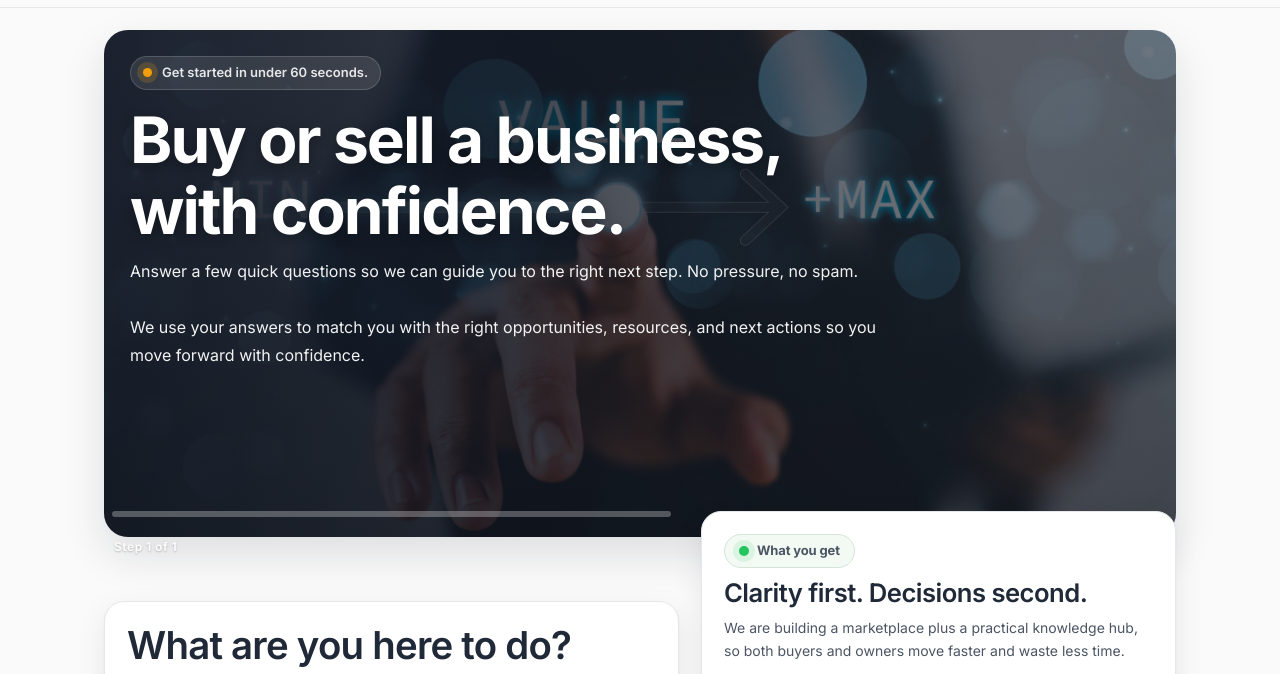
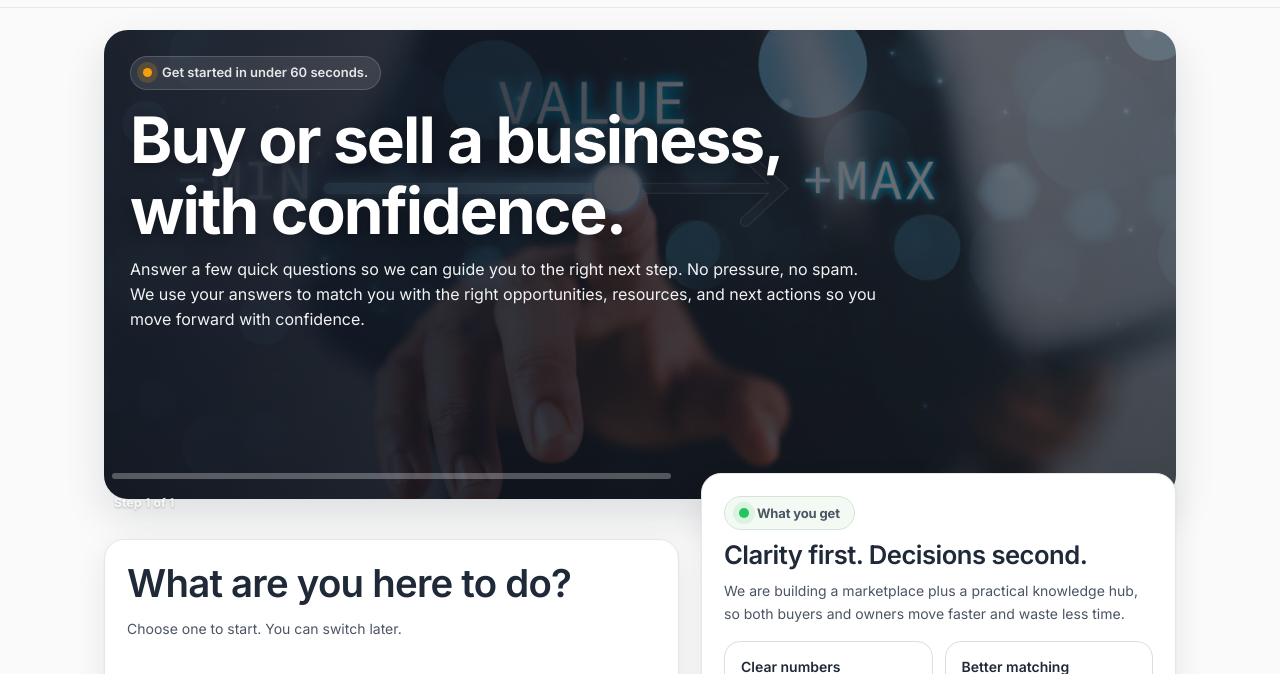
Before and after one commit to thecloudforestretreat/businessbuyingandselling-site, a plain HTML site: page testing2/index.html in a window 1280 px wide. Shown: the part 59-733 px from the top of the page. Drawn offline with Linux system fonts and the light colour scheme.

Commit message:
Update site.css

```diff
--- a/assets/css/site.css
+++ b/assets/css/site.css
@@ -54,7 +54,7 @@ html,body{
 }
 
 body{
-  font-family:"Inter",system-ui,-apple-system,BlinkMacSystemFont,"Segoe UI",sans-serif;
+  font-family:"Montserrat",system-ui,-apple-system,BlinkMacSystemFont,"Segoe UI",sans-serif;
   color:var(--text-primary);
   background:var(--bg-soft);
   line-height:1.6;
@@ -1061,64 +1061,60 @@ footer.bbas-footer span{
 
 
 /* =====================================================
-   HERO IMAGE + STEP LABEL POSITION FIX
+   HERO COPY + PROGRESS LABEL STRUCTURAL FIX
    ===================================================== */
 
-.heroTop{
-  background:
-    linear-gradient(
-      90deg,
-      rgba(17,24,39,.88) 0%,
-      rgba(17,24,39,.78) 35%,
-      rgba(17,24,39,.58) 60%,
-      rgba(17,24,39,.46) 100%
-    ),
-    url("/assets/images/bbas_homepage_hero_03.jpg") !important;
-  background-size:cover !important;
-  background-position:center center !important;
-  background-repeat:no-repeat !important;
+.heroLead{
+  max-width:760px !important;
+  line-height:1.55 !important;
 }
 
-.heroTop::before{
+.heroLead br + br{
   content:"";
-  position:absolute;
-  inset:0;
-  background:linear-gradient(
-    180deg,
-    rgba(0,0,0,.12) 0%,
-    rgba(0,0,0,.28) 100%
-  );
-  pointer-events:none;
-  z-index:1;
-}
-
-.heroTop > *{
-  position:relative;
-  z-index:2;
 }
 
 .funnelProgress{
-  margin-bottom:34px !important;
+  margin-bottom:26px !important;
+  padding:0 8px !important;
 }
 
 .funnelProgressMeta{
-  margin-top:10px !important;
-  margin-bottom:10px !important;
+  margin-top:4px !important;
+  margin-bottom:0 !important;
+  padding:0 2px !important;
 }
 
 #funnelStepLabel{
-  color:rgba(255,255,255,.90) !important;
+  display:inline-flex !important;
+  align-items:center !important;
+  min-height:18px !important;
+  padding:0 !important;
+  background:transparent !important;
+  border:0 !important;
+  box-shadow:none !important;
+  color:rgba(255,255,255,.86) !important;
+  font-size:12px !important;
+  line-height:1.2 !important;
+  font-weight:700 !important;
+  letter-spacing:.02em !important;
   text-shadow:0 1px 2px rgba(0,0,0,.22) !important;
+}
+
+#funnelRestartBtn,
+.linkBtn{
+  color:rgba(255,255,255,.92) !important;
 }
 
 @media (max-width:980px){
   .funnelProgress{
-    margin-bottom:28px !important;
+    margin-bottom:22px !important;
+    padding:0 6px !important;
   }
 }
 
 @media (max-width:720px){
   .funnelProgress{
-    margin-bottom:22px !important;
+    margin-bottom:18px !important;
+    padding:0 2px !important;
   }
 }
```
